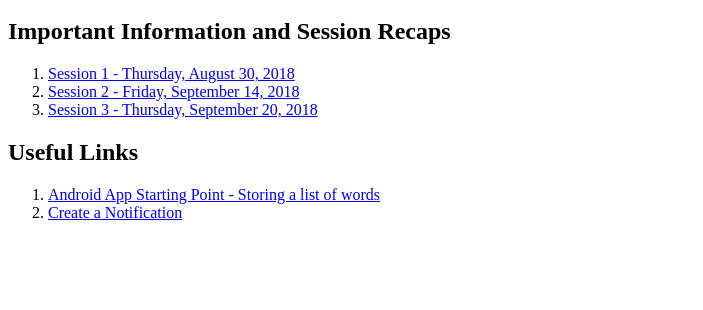
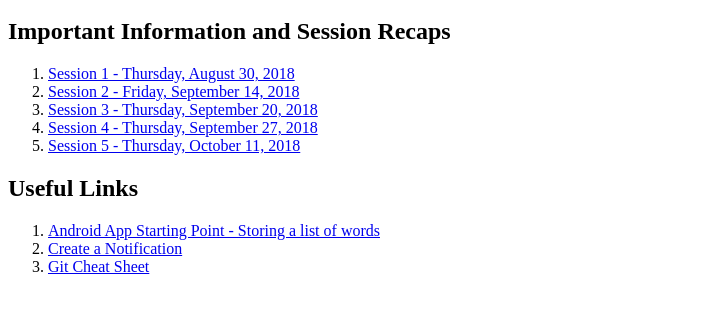
Before and after one commit to Dublin-Scioto-CS-Club-2018-19/Dublin-Scioto-CS-Club-2018-19.github.io, a plain HTML site: page index.html in a window 1280 px wide. Shown: the part 48-358 px from the top of the page, without its empty margins (0-703 px from the left). Drawn offline with Linux system fonts and the light colour scheme.

Commit message:
session 4 and 5

```diff
--- a/index.html
+++ b/index.html
@@ -6,10 +6,13 @@
   <li><a target="_blank" href="Session 1 Recap.pdf">Session 1 - Thursday, August 30, 2018</a></li>
   <li><a target="_blank" href="Session 2.pdf">Session 2 - Friday, September 14, 2018</a></li>
   <li><a target="_blank" href="Session 3.pdf">Session 3 - Thursday, September 20, 2018</a></li>
+  <li><a target="_blank" href="Session 4.pdf">Session 4 - Thursday, September 27, 2018</a></li>
+  <li><a target="_blank" href="Session 5.pdf">Session 5 - Thursday, October 11, 2018</a></li>
 </ol>
 
 <h2>Useful Links</h2>
 <ol>
   <li><a target="_blank" href="https://codelabs.developers.google.com/codelabs/android-room-with-a-view/#0">Android App Starting Point - Storing a list of words</a></li>
   <li><a target="_blank" href="https://developer.android.com/training/notify-user/build-notification">Create a Notification</a></li>
+  <li><a target="_blank" href="https://www.git-tower.com/blog/git-cheat-sheet">Git Cheat Sheet</a></li>
 </ol>
```
Also changed, not shown: 2 other files.
